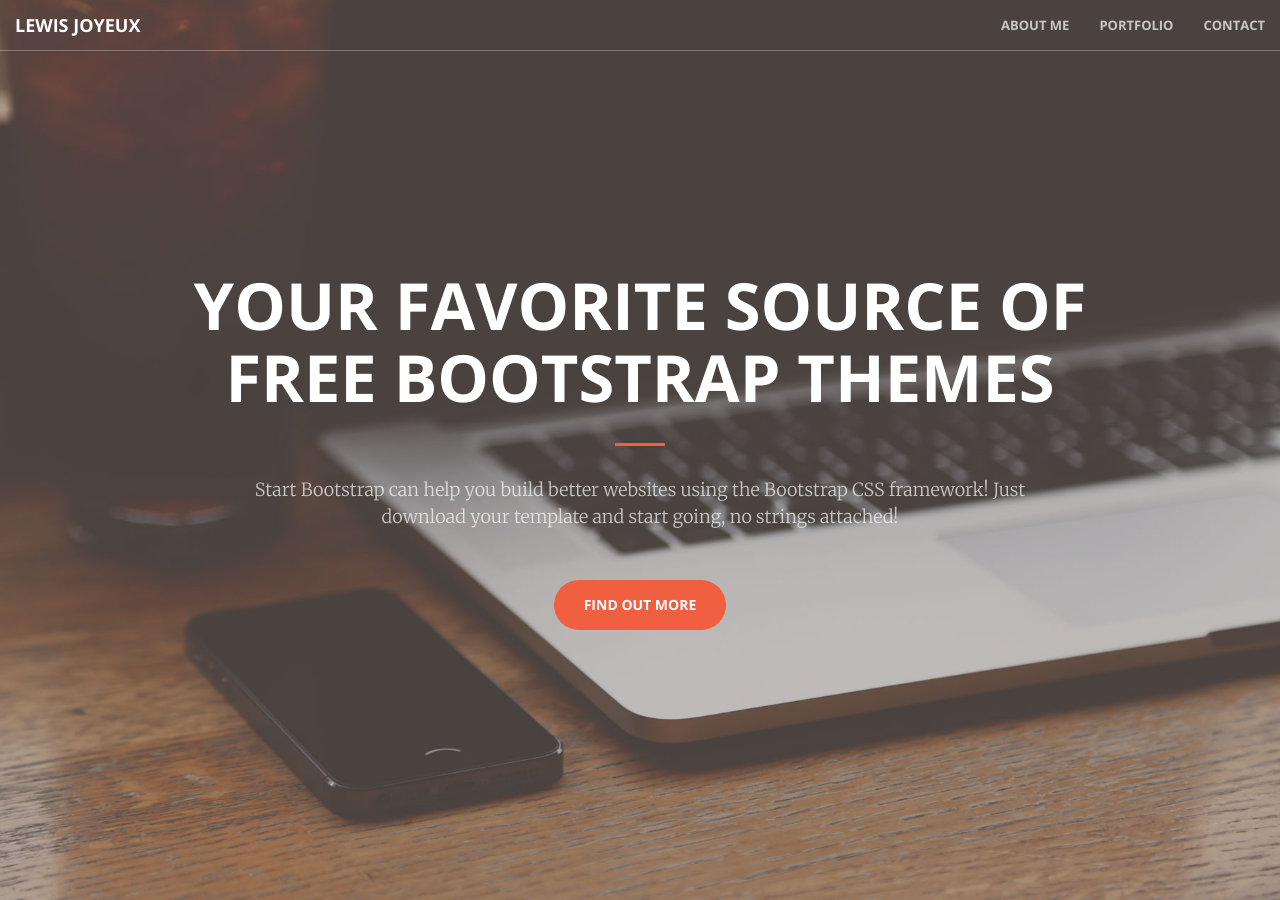
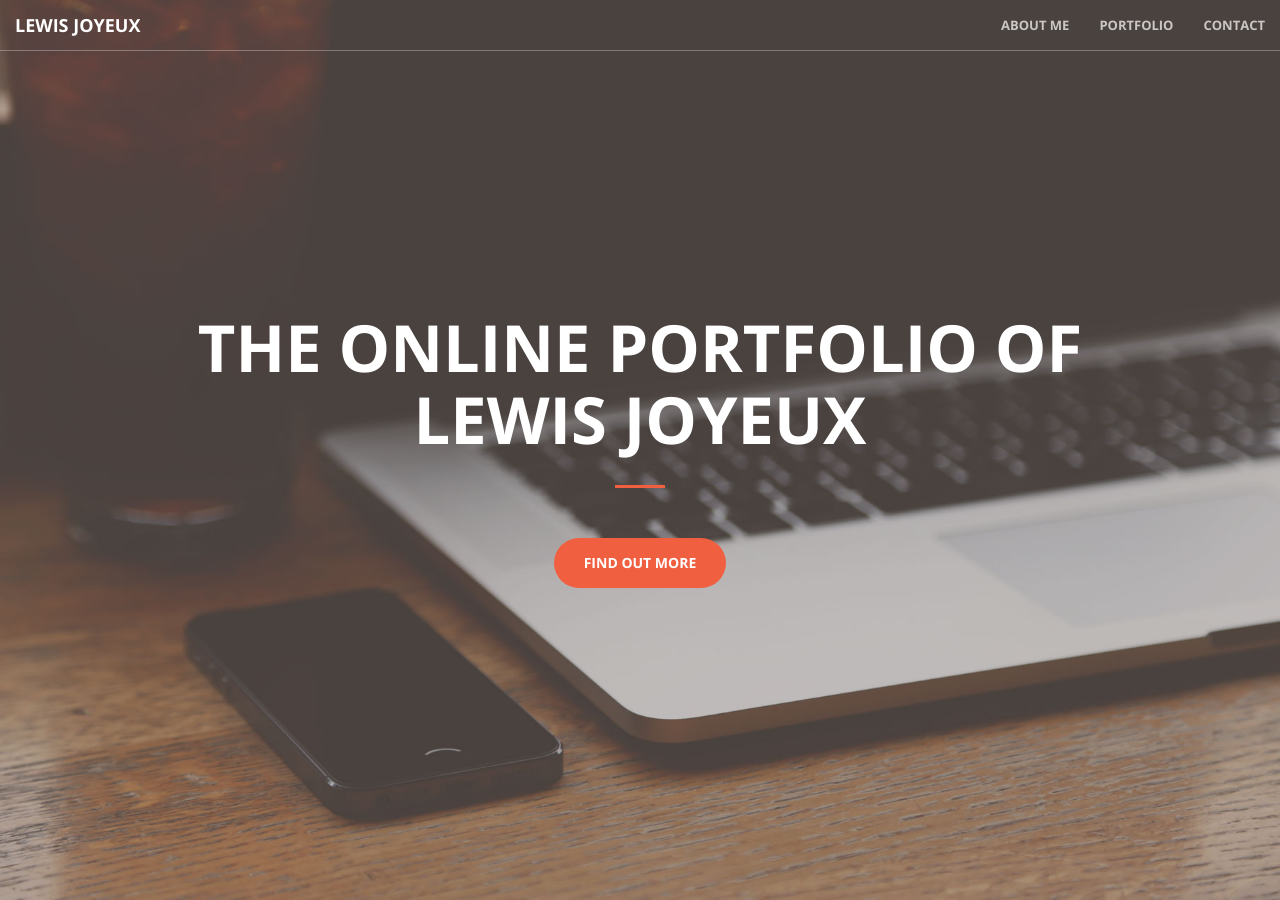
Before and after one commit to Joyeux5/lewisjoyeux.github.io, a Jekyll site: the page built from index.html, in a window 1280 px wide and 900 px high. Built offline with Jekyll 4.4.1, drawn with Linux system fonts in a browser that asks for light colours.

Commit message:
Update header.html

```diff
--- a/_includes/header.html
+++ b/_includes/header.html
@@ -1,9 +1,9 @@
 <header>
     <div class="header-content">
         <div class="header-content-inner">
-            <h1>Your Favorite Source of Free Bootstrap Themes</h1>
+            <h1>The Online Portfolio Of Lewis Joyeux</h1>
             <hr>
-            <p>Start Bootstrap can help you build better websites using the Bootstrap CSS framework! Just download your template and start going, no strings attached!</p>
+            <p></p>
             <a href="#about" class="btn btn-primary btn-xl page-scroll">Find Out More</a>
         </div>
     </div>
```
